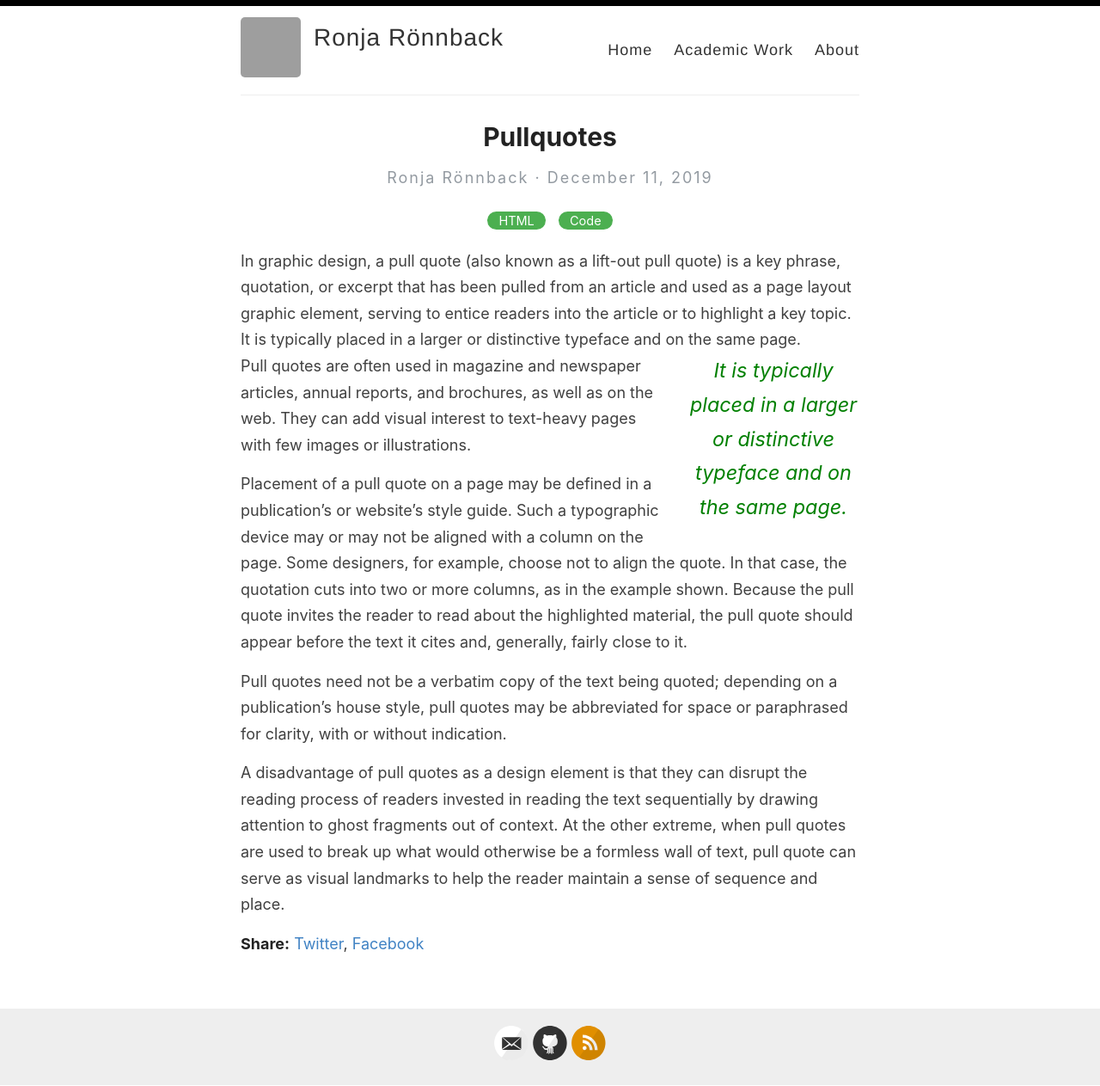
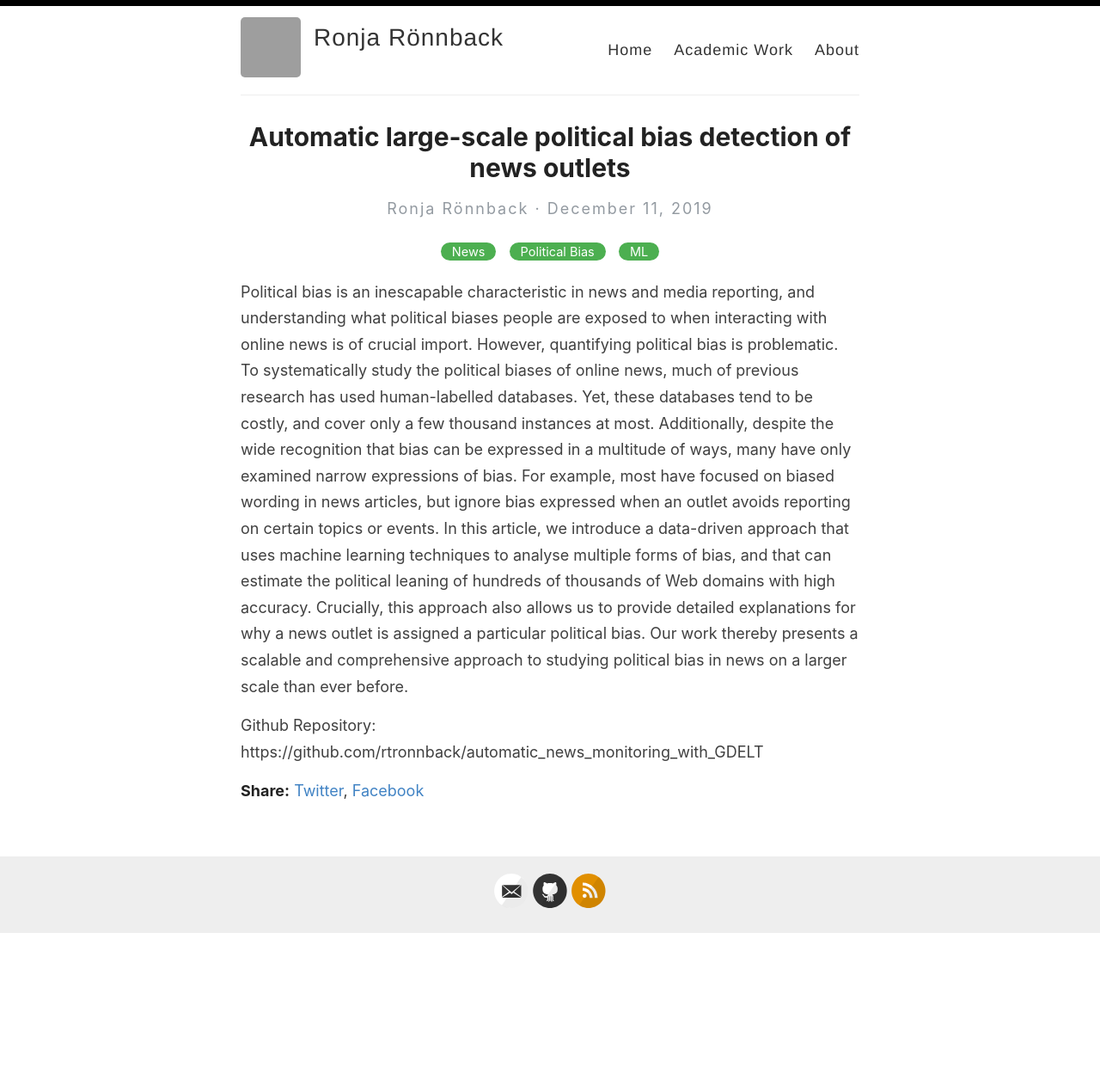
Before and after one commit to rtronnback/rtronnback.github.io, a Jekyll site: the page built from _posts/2019-12-11-pullquotes.md, in a window 1280 px wide. Shown: the whole page at 86% size. Built offline with Jekyll 4.4.1, drawn with Linux system fonts in a browser that asks for light colours; after the commit the page ends 1085 px from its top, so only the background shows below that; grey boxes are pictures that could not be loaded.

Commit message:
Update 2019-12-11-pullquotes.md

```diff
--- a/_posts/2019-12-11-pullquotes.md
+++ b/_posts/2019-12-11-pullquotes.md
@@ -1,14 +1,10 @@
 ---
 layout: post
-title:  Pullquotes
-categories: [HTML,Code]
-excerpt: In graphic design, a pull quote (also known as a lift-out pull quote) is a key phrase, quotation, or excerpt that has been pulled from an article and used as a page layout graphic element, serving to entice readers into the article or to highlight a key topic.
+title:  Automatic large-scale political bias detection of news outlets
+categories: [News, Political Bias, ML]
+excerpt: Political bias is an inescapable characteristic in news and media. We introduce a data-driven approach using Machine Learning to analyse it in a globally scalable way that accounts for more manifestations of bias, and with explanations for each classification to better help understand why a news outlet is labelled as either left- or right-leaning.
 ---
 
-In graphic design, a pull quote (also known as a lift-out pull quote) is a key phrase, quotation, or excerpt that has been pulled from an article and used as a page layout graphic element, serving to entice readers into the article or to highlight a key topic. {% include pullquote.html quote="It is typically placed in a larger or distinctive typeface and on the same page." %} Pull quotes are often used in magazine and newspaper articles, annual reports, and brochures, as well as on the web. They can add visual interest to text-heavy pages with few images or illustrations.
+Political bias is an inescapable characteristic in news and media reporting, and understanding what political biases people are exposed to when interacting with online news is of crucial import. However, quantifying political bias is problematic. To systematically study the political biases of online news, much of previous research has used human-labelled databases. Yet, these databases tend to be costly, and cover only a few thousand instances at most. Additionally, despite the wide recognition that bias can be expressed in a multitude of ways, many have only examined narrow expressions of bias. For example, most have focused on biased wording in news articles, but ignore bias expressed when an outlet avoids reporting on certain topics or events. In this article, we introduce a data-driven approach that uses machine learning techniques to analyse multiple forms of bias, and that can estimate the political leaning of hundreds of thousands of Web domains with high accuracy. Crucially, this approach also allows us to provide detailed explanations for why a news outlet is assigned a particular political bias. Our work thereby presents a scalable and comprehensive approach to studying political bias in news on a larger scale than ever before.
 
-Placement of a pull quote on a page may be defined in a publication's or website's style guide. Such a typographic device may or may not be aligned with a column on the page. Some designers, for example, choose not to align the quote. In that case, the quotation cuts into two or more columns, as in the example shown. Because the pull quote invites the reader to read about the highlighted material, the pull quote should appear before the text it cites and, generally, fairly close to it.
-
-Pull quotes need not be a verbatim copy of the text being quoted; depending on a publication's house style, pull quotes may be abbreviated for space or paraphrased for clarity, with or without indication.
-
-A disadvantage of pull quotes as a design element is that they can disrupt the reading process of readers invested in reading the text sequentially by drawing attention to ghost fragments out of context. At the other extreme, when pull quotes are used to break up what would otherwise be a formless wall of text, pull quote can serve as visual landmarks to help the reader maintain a sense of sequence and place.
+Github Repository: https://github.com/rtronnback/automatic_news_monitoring_with_GDELT
```
